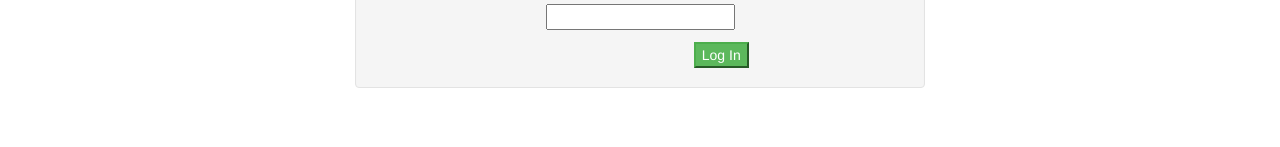
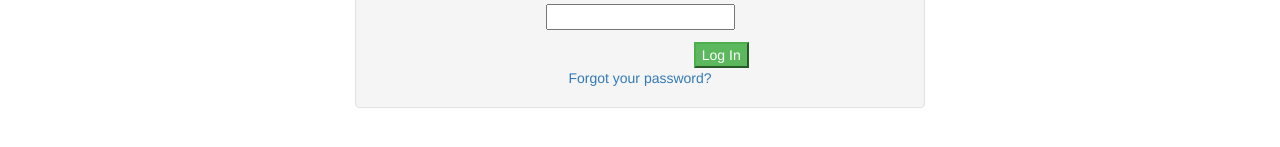
Before and after one commit to rwp140/sandBox-chat-app, a Vue app: page /#/ in a window 1280 px wide. Shown: the part 467-614 px from the top of the page. Built offline with nearby package versions, Linux system fonts and the light colour scheme.

Commit message:
added button & link
added sign up & forogt password link

```diff
--- a/src/components/SignIn/SignIn.html
+++ b/src/components/SignIn/SignIn.html
@@ -29,6 +29,8 @@
 
                     <button id="logInButton" class="btn-success">Log In</button>
 
+                    <a href="#">Forgot your password?</a>
+
                 </form>
 
             </div>
```
Also changed, not shown: 2 other files (tests, documents, lock files or other folders).
